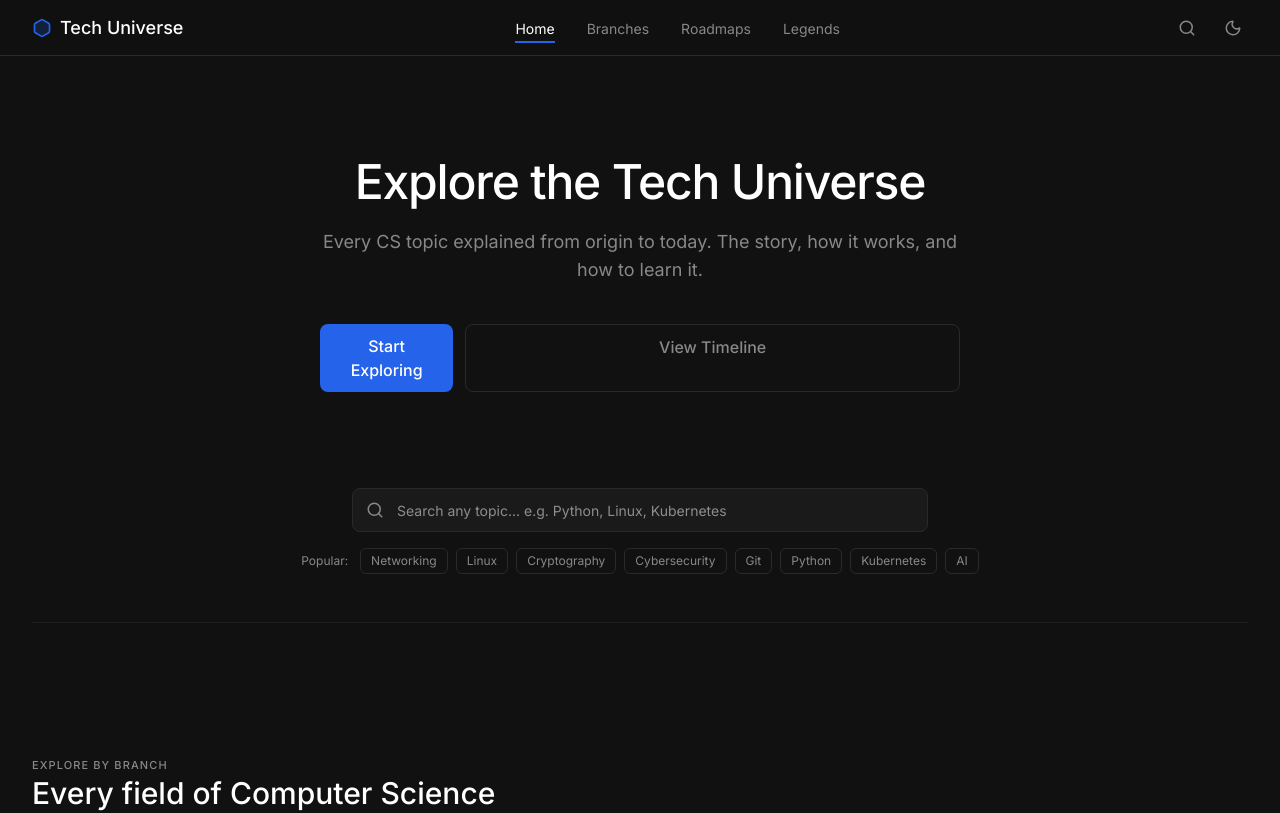
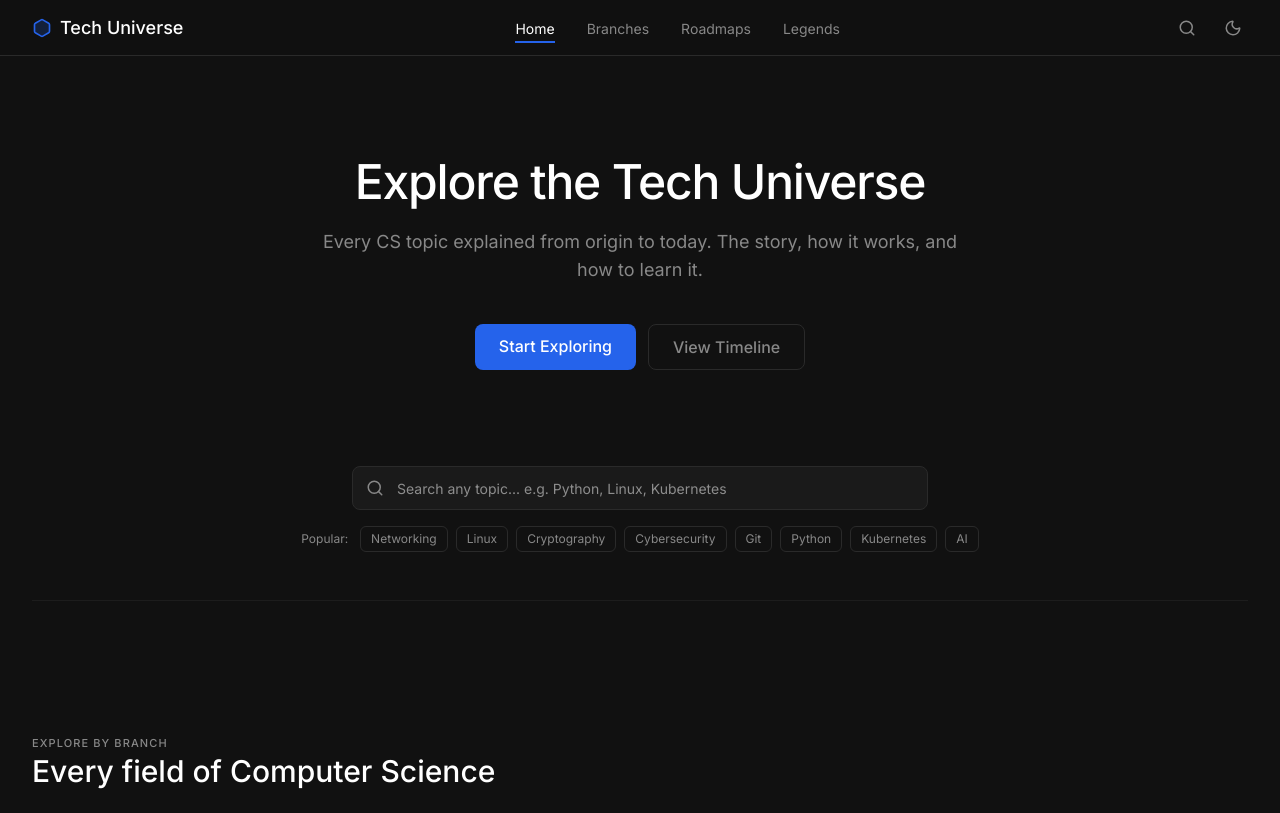
Before and after one commit to dmm-404/Tech-Universe, a React (Vite) app: page / in a window 1280 px wide. Shown: the top 813 px of the page. Built offline with nearby package versions, Linux system fonts and the light colour scheme.

Commit message:
Fix button proportions on homepage - make both buttons equal width

```diff
--- a/src/pages/HomePage.tsx
+++ b/src/pages/HomePage.tsx
@@ -42,7 +42,7 @@ const Hero = () => (
       <Link to="/branches" className="px-6 py-2.5 bg-brand-accent hover:bg-brand-accent-hover text-white rounded-lg font-medium transition-colors">
         Start Exploring
       </Link>
-<Link to="/timeline" className="w-full px-6 py-2.5 bg-transparent border border-brand-border hover:border-brand-muted text-brand-muted hover:text-brand-text rounded-lg font-medium transition-all block text-center">
+<Link to="/timeline" className="px-6 py-2.5 bg-transparent border border-brand-border hover:border-brand-muted text-brand-muted hover:text-brand-text rounded-lg font-medium transition-all block text-center">
                 View Timeline
               </Link>
     </motion.div>
```
